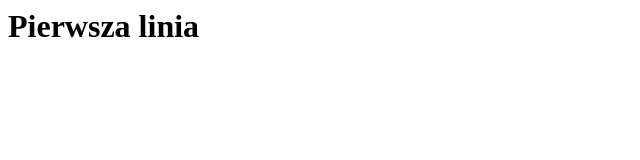
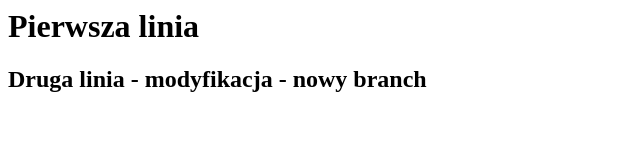
Before and after one commit to Robertrk/AkademiaDevOps, a plain HTML site: page index.html in a window 1280 px wide. Shown: the whole page, without its empty margins (0-640 px from the left). Drawn offline with Linux system fonts and the light colour scheme.

Commit message:
Modyfikacja index.html - nowy branch

```diff
--- a/index.html
+++ b/index.html
@@ -1 +1,2 @@
 <h1>Pierwsza linia</h1>
+<h2>Druga linia - modyfikacja - nowy branch</h2>
```
